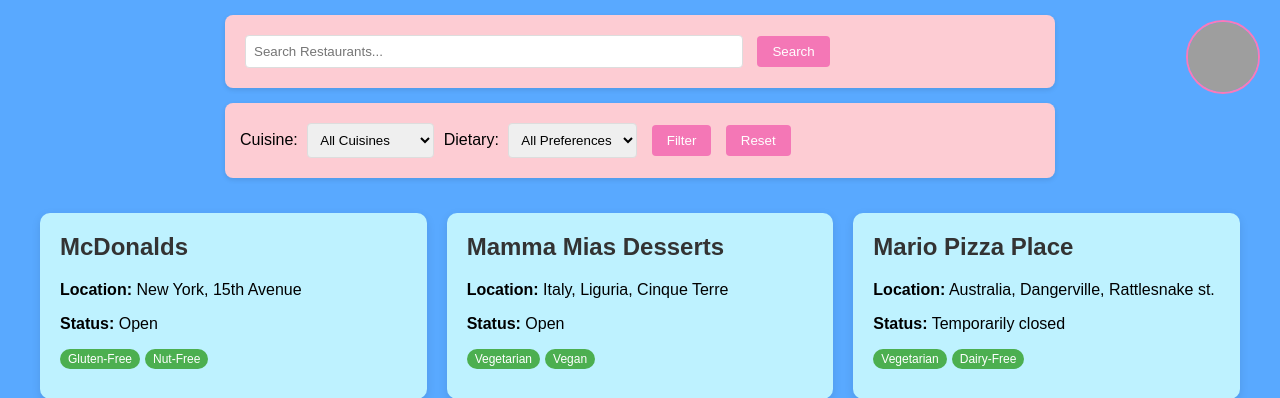
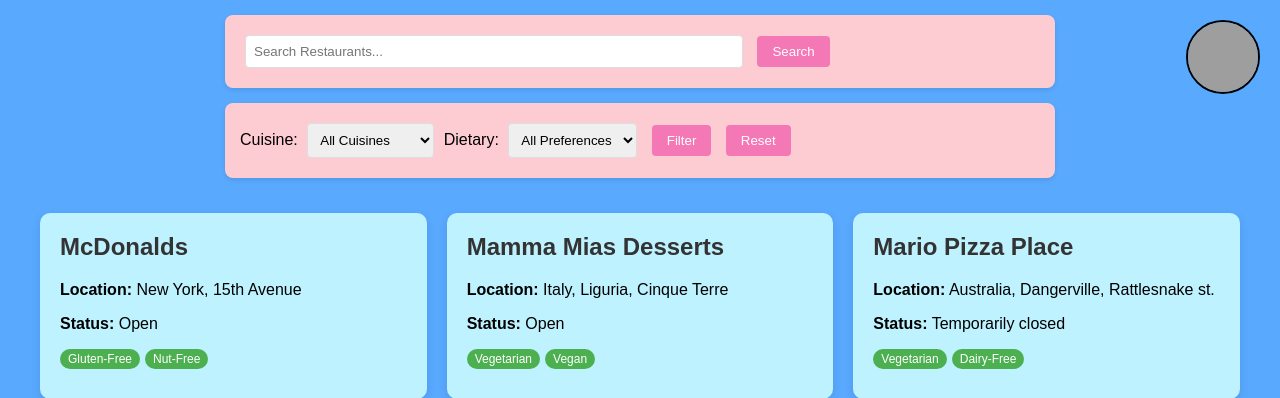
Before and after one commit to VeryAngryCat/foodReviewWebsite, a PHP site: page /browse.php in a window 1280 px wide. Shown: the top 398 px of the page. Run offline with PHP 8.4, Linux system fonts and the light colour scheme; a user stored in the database is signed in; data comes from the database, SQL or seed files in the repository; grey boxes are pictures that could not be loaded.

Commit message:
profile pic done

```diff
--- a/public/browse.php
+++ b/public/browse.php
@@ -101,7 +101,7 @@ if (!$restaurants) {
             width: 70px;
             height: 70px;
             border-radius: 50%;
-            border: 2px solid rgb(251, 121, 186);
+            border: 2px solid rgb(4, 4, 4);
         }
 
         .container {
@@ -154,6 +154,8 @@ if (!$restaurants) {
             margin: 20px auto;
             max-width: 800px;
         }
+
+
     </style>
 </head>
 <body>
@@ -161,7 +163,7 @@ if (!$restaurants) {
 <!-- Profile Icon -->
 <div class="profile-icon">
     <a href="usprofile.php">
-        <img src="assets/profile-icon.png" alt="Profile Icon">
+        <img src="https://cdn-icons-png.flaticon.com/512/149/149071.png" alt="Profile Icon">
     </a>
 </div>
 
--- a/public/review.php
+++ b/public/review.php
@@ -160,7 +160,6 @@ $result = $stmt->get_result();
     Reviews for <?= htmlspecialchars($restaurantName) ?>
 </div>
 
-<div class="container">
 
     <!-- Review Form -->
     <div class="review-form">
```
